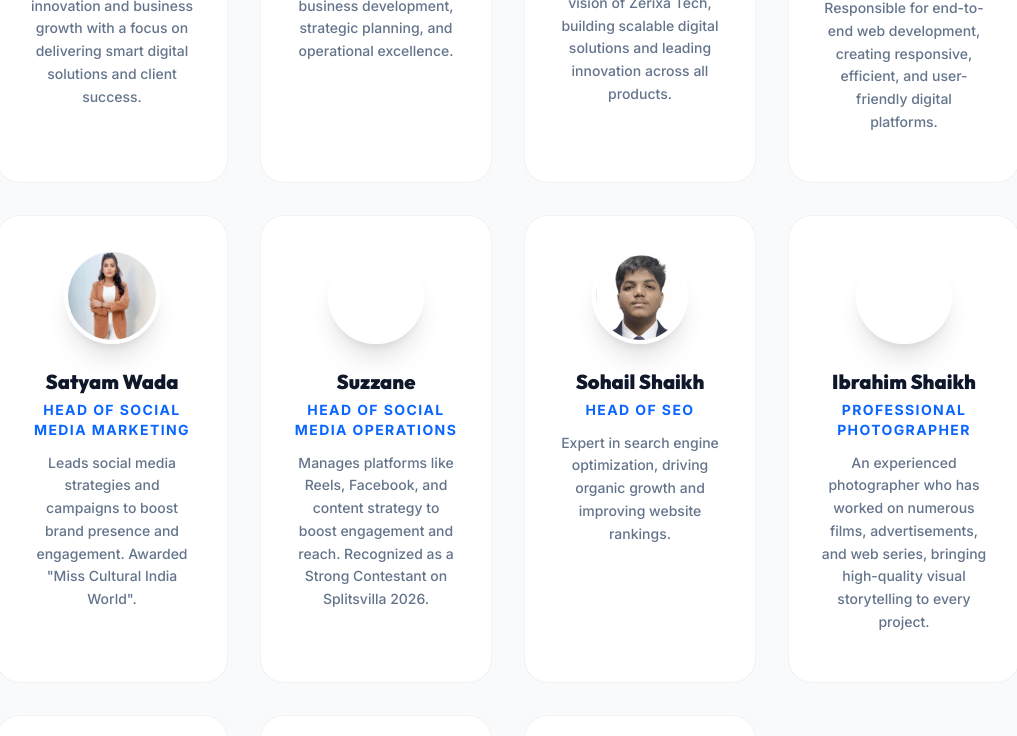
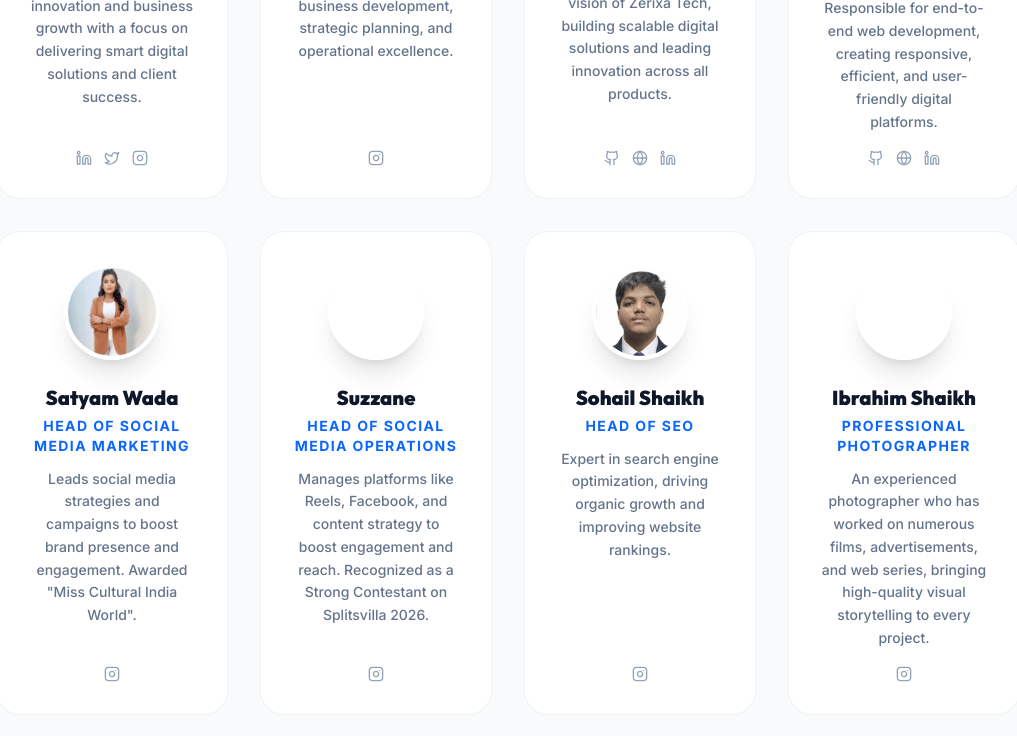
Before and after one commit to Blexedanas/tech, a Next.js app: page /about in a window 1280 px wide. Shown: the part 2600-3336 px from the top of the page, without its empty margins (132-1149 px from the left). Built offline with nearby package versions, Linux system fonts and the light colour scheme.

Commit message:
Standardize contact info, modernize CTA buttons, update team social links, and clean up preloader UI

```diff
--- a/app/about/page.tsx
+++ b/app/about/page.tsx
@@ -1,7 +1,7 @@
 'use client'
 
 import Link from 'next/link'
-import { ArrowRight, Target, Heart, Lightbulb, Shield, Award, Users, TrendingUp, CheckCircle, Github, Globe, Linkedin } from 'lucide-react'
+import { ArrowRight, Target, Heart, Lightbulb, Shield, Award, Users, TrendingUp, CheckCircle, Github, Globe, Linkedin, Instagram, Twitter } from 'lucide-react'
 import Magnetic from '@/components/ui/Magnetic'
 import { motion } from 'framer-motion'
 import React, { useState, useEffect } from 'react'
@@ -25,22 +25,23 @@ type TeamMember = {
         linkedin?: string;
         portfolio?: string;
         twitter?: string;
+        instagram?: string;
     };
     objectPosition?: string;
 };
 
 const team: TeamMember[] = [
-    { name: 'Zarin R Shaikh', role: 'Founder & CEO', desc: 'Visionary leader of Zerixa Tech, driving innovation and business growth with a focus on delivering smart digital solutions and client success.', image: '/Zarin.jpeg', color: 'hsl(20, 70%, 55%)', social: {} },
-    { name: 'Azim Sayyed', role: 'Co-Founder', desc: 'Co-founder of Zerixa Tech, contributing to business development, strategic planning, and operational excellence.', image: '/Azim.jpeg', color: 'hsl(210, 70%, 50%)', social: {} },
-    { name: 'Anas Shaikh', role: 'Chief Technology Officer (CTO)', desc: 'Drives the technology vision of Zerixa Tech, building scalable digital solutions and leading innovation across all products.', image: '/Anas.jpeg', color: 'hsl(260, 70%, 65%)', objectPosition: 'object-top', social: {} },
-    { name: 'Dipen Vishwakarama', role: 'Full Stack Developer', desc: 'Responsible for end-to-end web development, creating responsive, efficient, and user-friendly digital platforms.', image: '/Dipen.jpeg', color: 'hsl(180, 70%, 45%)', objectPosition: 'object-top', social: {} },
-    { name: 'Satyam Wada', role: 'Head of Social Media Marketing', desc: 'Leads social media strategies and campaigns to boost brand presence and engagement. Awarded "Miss Cultural India World".', image: '/satyamwada.png', color: 'hsl(330, 70%, 65%)', social: {} },
-    { name: 'Suzzane', role: 'Head of Social Media Operations', desc: 'Manages platforms like Reels, Facebook, and content strategy to boost engagement and reach. Recognized as a Strong Contestant on Splitsvilla 2026.', image: '', color: 'hsl(10, 70%, 60%)', social: {} },
-    { name: 'Sohail Shaikh', role: 'Head of SEO', desc: 'Expert in search engine optimization, driving organic growth and improving website rankings.', image: '/Sohail.png', color: 'hsl(280, 70%, 60%)', objectPosition: 'object-top', social: {} },
-    { name: 'Ibrahim Shaikh', role: 'Professional Photographer', desc: 'An experienced photographer who has worked on numerous films, advertisements, and web series, bringing high-quality visual storytelling to every project.', image: '', color: 'hsl(220, 70%, 40%)', social: {} },
-    { name: 'Amman Shaikh', role: 'Head of UI/UX Design', desc: 'Designs intuitive and visually engaging user experiences, enhancing customer interaction and brand identity.', image: '/Amaan.png', color: 'hsl(200, 70%, 55%)', objectPosition: 'object-top', social: {} },
-    { name: 'CA Ravi Vishwakarma', role: 'Head of Accounts & Finance', desc: 'Manages financial planning, accounting, and ensures smooth financial operations.', image: '', color: 'hsl(45, 80%, 50%)', social: {} },
-    { name: 'Adv. Vikram Kapoor', role: 'Head Legal Advisor', desc: 'Provides expert legal guidance, ensuring compliance, contracts, and business protection.', image: '/Vikramkapoor.jpeg', color: 'hsl(150, 60%, 50%)', objectPosition: 'object-top', social: {} },
+    { name: 'Zarin R Shaikh', role: 'Founder & CEO', desc: 'Visionary leader of Zerixa Tech, driving innovation and business growth with a focus on delivering smart digital solutions and client success.', image: '/Zarin.jpeg', color: 'hsl(20, 70%, 55%)', social: { linkedin: 'https://www.linkedin.com/feed/', instagram: 'https://www.instagram.com/sayyed.zarin/', twitter: 'https://x.com/' } },
+    { name: 'Azim Sayyed', role: 'Co-Founder', desc: 'Co-founder of Zerixa Tech, contributing to business development, strategic planning, and operational excellence.', image: '/Azim.jpeg', color: 'hsl(210, 70%, 50%)', social: { instagram: 'https://www.instagram.com/zerixa.tech/' } },
+    { name: 'Anas Shaikh', role: 'Chief Technology Officer (CTO)', desc: 'Drives the technology vision of Zerixa Tech, building scalable digital solutions and leading innovation across all products.', image: '/Anas.jpeg', color: 'hsl(260, 70%, 65%)', objectPosition: 'object-top', social: { linkedin: 'https://www.linkedin.com/in/anas-shaikh-a0ba1a2b1/', portfolio: 'https://anasportfoliio.web.app/', github: 'https://github.com/Blexedanas' } },
+    { name: 'Dipen Vishwakarama', role: 'Full Stack Developer', desc: 'Responsible for end-to-end web development, creating responsive, efficient, and user-friendly digital platforms.', image: '/Dipen.jpeg', color: 'hsl(180, 70%, 45%)', objectPosition: 'object-top', social: { linkedin: 'https://www.linkedin.com/in/dipen-vishwakarma-976705303/', github: 'https://github.com/vishwakarmadipen85', portfolio: 'https://dipenvishportfolio.netlify.app/' } },
+    { name: 'Satyam Wada', role: 'Head of Social Media Marketing', desc: 'Leads social media strategies and campaigns to boost brand presence and engagement. Awarded "Miss Cultural India World".', image: '/satyamwada.png', color: 'hsl(330, 70%, 65%)', social: { instagram: 'https://www.instagram.com/satyamvadasingh/' } },
+    { name: 'Suzzane', role: 'Head of Social Media Operations', desc: 'Manages platforms like Reels, Facebook, and content strategy to boost engagement and reach. Recognized as a Strong Contestant on Splitsvilla 2026.', image: '', color: 'hsl(10, 70%, 60%)', social: { instagram: 'https://www.instagram.com/zerixa.tech/' } },
+    { name: 'Sohail Shaikh', role: 'Head of SEO', desc: 'Expert in search engine optimization, driving organic growth and improving website rankings.', image: '/Sohail.png', color: 'hsl(280, 70%, 60%)', objectPosition: 'object-top', social: { instagram: 'https://www.instagram.com/zerixa.tech/' } },
+    { name: 'Ibrahim Shaikh', role: 'Professional Photographer', desc: 'An experienced photographer who has worked on numerous films, advertisements, and web series, bringing high-quality visual storytelling to every project.', image: '', color: 'hsl(220, 70%, 40%)', social: { instagram: 'https://www.instagram.com/zerixa.tech/' } },
+    { name: 'Amman Shaikh', role: 'Head of UI/UX Design', desc: 'Designs intuitive and visually engaging user experiences, enhancing customer interaction and brand identity.', image: '/Amaan.png', color: 'hsl(200, 70%, 55%)', objectPosition: 'object-top', social: { linkedin: 'https://www.linkedin.com/in/amaan-shaikh-781358326/', github: 'https://github.com/amaanshaiikh', instagram: 'https://www.instagram.com/amaan.__24/' } },
+    { name: 'CA Ravi Vishwakarma', role: 'Head of Accounts & Finance', desc: 'Manages financial planning, accounting, and ensures smooth financial operations.', image: '', color: 'hsl(45, 80%, 50%)', social: { instagram: 'https://www.instagram.com/zerixa.tech/' } },
+    { name: 'Adv. Vikram Kapoor', role: 'Head Legal Advisor', desc: 'Provides expert legal guidance, ensuring compliance, contracts, and business protection.', image: '/Vikramkapoor.jpeg', color: 'hsl(150, 60%, 50%)', objectPosition: 'object-top', social: { instagram: 'https://www.instagram.com/zerixa.tech/' } },
 ]
 
 
@@ -273,6 +274,16 @@ export default function AboutPage() {
                                                     <Linkedin className="w-4 h-4" />
                                                 </a>
                                             )}
+                                            {member.social.twitter && (
+                                                <a href={member.social.twitter} target="_blank" rel="noopener noreferrer" className="text-slate-400 hover:text-primary transition-colors">
+                                                    <Twitter className="w-4 h-4" />
+                                                </a>
+                                            )}
+                                            {member.social.instagram && (
+                                                <a href={member.social.instagram} target="_blank" rel="noopener noreferrer" className="text-slate-400 hover:text-primary transition-colors">
+                                                    <Instagram className="w-4 h-4" />
+                                                </a>
+                                            )}
                                         </div>
                                     )}
                                 </div>
--- a/app/page.tsx
+++ b/app/page.tsx
@@ -411,7 +411,7 @@ export default function Home() {
                         <div className="flex flex-col sm:flex-row flex-wrap gap-3 sm:gap-5 w-full max-w-xl">
                             <Magnetic>
                                 <Link href="/contact" className="btn-primary group w-full sm:w-auto justify-center">
-                                    <span>Start Your Project</span>
+                                    <span>Start Your Transformation</span>
                                     <ArrowRight className="w-4 h-4 group-hover:translate-x-1 transition-transform" />
                                 </Link>
                             </Magnetic>
--- a/components/layout/FloatingButtons.tsx
+++ b/components/layout/FloatingButtons.tsx
@@ -18,7 +18,7 @@ export default function FloatingButtons() {
         <div className="fixed bottom-6 right-8 md:right-10 z-[60] flex flex-col gap-3 items-end">
             {/* Phone */}
             <a
-                href="tel:+919924360745"
+                href="tel:+918079767676"
                 aria-label="Call us"
                 className="w-12 h-12 rounded-full bg-[#0070f3] flex items-center justify-center shadow-2xl hover:scale-110 transition-all duration-300"
                 style={{ boxShadow: '0 4px 20px rgba(0,112,243,0.4)' }}
@@ -28,7 +28,7 @@ export default function FloatingButtons() {
 
             {/* WhatsApp */}
             <a
-                href="https://wa.me/919924360745"
+                href="https://wa.me/918079767676"
                 target="_blank"
                 rel="noopener noreferrer"
                 aria-label="WhatsApp"
--- a/components/sections/FoundersSection.tsx
+++ b/components/sections/FoundersSection.tsx
@@ -11,7 +11,7 @@ const founders = [
         role: "Founder & CEO",
         image: "/Zarin.jpeg",
         bio: "Strategic visionary leading ZERIXA TECH's mission. Zarin drives the core business strategy to redefine how brands interact with technology.",
-        linkedin: "https://www.linkedin.com/",
+        linkedin: "https://www.linkedin.com/feed/",
         github: "https://github.com/",
         portfolio: "",
         skills: ["Strategy", "Operations", "Leadership"],
@@ -104,11 +104,11 @@ export default function FoundersSection() {
                                     </a>
                                     {founder.name === "Zarin R Shaikh" ? (
                                         <>
-                                            <a href="#" target="_blank" rel="noopener noreferrer" className="text-slate-400 hover:text-primary transition-all flex items-center gap-2 font-black uppercase tracking-widest text-[10px]">
+                                            <a href="https://www.instagram.com/sayyed.zarin/" target="_blank" rel="noopener noreferrer" className="text-slate-400 hover:text-primary transition-all flex items-center gap-2 font-black uppercase tracking-widest text-[10px]">
                                                 <Instagram className="w-4 h-4" />
                                                 Instagram
                                             </a>
-                                            <a href="#" target="_blank" rel="noopener noreferrer" className="text-slate-400 hover:text-primary transition-all flex items-center gap-2 font-black uppercase tracking-widest text-[10px]">
+                                            <a href="https://x.com/" target="_blank" rel="noopener noreferrer" className="text-slate-400 hover:text-primary transition-all flex items-center gap-2 font-black uppercase tracking-widest text-[10px]">
                                                 <Twitter className="w-4 h-4" />
                                                 X
                                             </a>
--- a/components/sections/TeamSection.tsx
+++ b/components/sections/TeamSection.tsx
@@ -1,7 +1,7 @@
 'use client'
 
 import Image from 'next/image'
-import { Linkedin, Twitter, Github, Globe } from 'lucide-react'
+import { Linkedin, Twitter, Github, Globe, Instagram } from 'lucide-react'
 
 type TeamMember = {
     name: string;
@@ -13,22 +13,23 @@ type TeamMember = {
         linkedin?: string;
         portfolio?: string;
         twitter?: string;
+        instagram?: string;
     };
     objectPosition?: string;
 };
 
 const team: TeamMember[] = [
-    { name: 'Zarin R Shaikh', role: 'Founder & CEO', desc: 'Visionary leader of Zerixa Tech, driving innovation and business growth with a focus on delivering smart digital solutions and client success.', image: '/Zarin.jpeg', social: {} },
-    { name: 'Azim Sayyed', role: 'Co-Founder', desc: 'Co-founder of Zerixa Tech, contributing to business development, strategic planning, and operational excellence.', image: '/Azim.jpeg', social: {} },
-    { name: 'Anas Shaikh', role: 'Chief Technology Officer (CTO)', desc: 'Drives the technology vision of Zerixa Tech, building scalable digital solutions and leading innovation across all products.', image: '/Anas.jpeg', objectPosition: 'object-top', social: { github: 'https://github.com/Blexedanas', portfolio: 'https://anasportfoliio.web.app/', linkedin: 'https://www.linkedin.com/in/anas-shaikh-a0ba1a2b1/' } },
-    { name: 'Dipen Vishwakarama', role: 'Full Stack Developer', desc: 'Responsible for end-to-end web development, creating responsive, efficient, and user-friendly digital platforms.', image: '/Dipen.jpeg', objectPosition: 'object-top', social: { github: 'https://github.com/vishwakarmadipen85', portfolio: 'https://dipenvishportfolio.netlify.app/', linkedin: 'https://www.linkedin.com/in/dipen-vishwakarma-976705303/' } },
-    { name: 'Satyam Wada', role: 'Head of Social Media Marketing', desc: 'Leads social media strategies and campaigns to boost brand presence and engagement. Awarded "Miss Cultural India World".', image: '/satyamwada.png', social: {} },
-    { name: 'Suzzane', role: 'Head of Social Media Operations', desc: 'Manages platforms like Reels, Facebook, and content strategy to boost engagement and reach. Recognized as a Strong Contestant on Splitsvilla 2026.', image: 'https://i.pravatar.cc/300?u=Sujzzan', social: {} },
-    { name: 'Sohail Shaikh', role: 'Head of SEO', desc: 'Expert in search engine optimization, driving organic growth and improving website rankings.', image: '/Sohail.png', objectPosition: 'object-top', social: {} },
-    { name: 'Ibrahim Shaikh', role: 'Professional Photographer', desc: 'An experienced photographer who has worked on numerous films, advertisements, and web series, bringing high-quality visual storytelling to every project.', image: 'https://i.pravatar.cc/300?u=Ibrahim', social: {} },
-    { name: 'Amman Shaikh', role: 'Head of UI/UX Design', desc: 'Designs intuitive and visually engaging user experiences, enhancing customer interaction and brand identity.', image: '/Amaan.png', objectPosition: 'object-top', social: {} },
-    { name: 'CA Ravi Vishwakarma', role: 'Head of Accounts & Finance', desc: 'Manages financial planning, accounting, and ensures smooth financial operations.', image: 'https://i.pravatar.cc/300?u=Ravi', social: {} },
-    { name: 'Adv. Vikram Kapoor', role: 'Head Legal Advisor', desc: 'Provides expert legal guidance, ensuring compliance, contracts, and business protection.', image: '/Vikramkapoor.jpeg', objectPosition: 'object-top', social: {} },
+    { name: 'Zarin R Shaikh', role: 'Founder & CEO', desc: 'Visionary leader of Zerixa Tech, driving innovation and business growth with a focus on delivering smart digital solutions and client success.', image: '/Zarin.jpeg', social: { linkedin: 'https://www.linkedin.com/feed/', instagram: 'https://www.instagram.com/sayyed.zarin/', twitter: 'https://x.com/' } },
+    { name: 'Azim Sayyed', role: 'Co-Founder', desc: 'Co-founder of Zerixa Tech, contributing to business development, strategic planning, and operational excellence.', image: '/Azim.jpeg', social: { instagram: 'https://www.instagram.com/zerixa.tech/' } },
+    { name: 'Anas Shaikh', role: 'Chief Technology Officer (CTO)', desc: 'Drives the technology vision of Zerixa Tech, building scalable digital solutions and leading innovation across all products.', image: '/Anas.jpeg', objectPosition: 'object-top', social: { linkedin: 'https://www.linkedin.com/in/anas-shaikh-a0ba1a2b1/', portfolio: 'https://anasportfoliio.web.app/', github: 'https://github.com/Blexedanas' } },
+    { name: 'Dipen Vishwakarama', role: 'Full Stack Developer', desc: 'Responsible for end-to-end web development, creating responsive, efficient, and user-friendly digital platforms.', image: '/Dipen.jpeg', objectPosition: 'object-top', social: { linkedin: 'https://www.linkedin.com/in/dipen-vishwakarma-976705303/', github: 'https://github.com/vishwakarmadipen85', portfolio: 'https://dipenvishportfolio.netlify.app/' } },
+    { name: 'Satyam Wada', role: 'Head of Social Media Marketing', desc: 'Leads social media strategies and campaigns to boost brand presence and engagement. Awarded "Miss Cultural India World".', image: '/satyamwada.png', social: { instagram: 'https://www.instagram.com/satyamvadasingh/' } },
+    { name: 'Suzzane', role: 'Head of Social Media Operations', desc: 'Manages platforms like Reels, Facebook, and content strategy to boost engagement and reach. Recognized as a Strong Contestant on Splitsvilla 2026.', image: 'https://i.pravatar.cc/300?u=Sujzzan', social: { instagram: 'https://www.instagram.com/zerixa.tech/' } },
+    { name: 'Sohail Shaikh', role: 'Head of SEO', desc: 'Expert in search engine optimization, driving organic growth and improving website rankings.', image: '/Sohail.png', objectPosition: 'object-top', social: { instagram: 'https://www.instagram.com/zerixa.tech/' } },
+    { name: 'Ibrahim Shaikh', role: 'Professional Photographer', desc: 'An experienced photographer who has worked on numerous films, advertisements, and web series, bringing high-quality visual storytelling to every project.', image: 'https://i.pravatar.cc/300?u=Ibrahim', social: { instagram: 'https://www.instagram.com/zerixa.tech/' } },
+    { name: 'Amman Shaikh', role: 'Head of UI/UX Design', desc: 'Designs intuitive and visually engaging user experiences, enhancing customer interaction and brand identity.', image: '/Amaan.png', objectPosition: 'object-top', social: { linkedin: 'https://www.linkedin.com/in/amaan-shaikh-781358326/', github: 'https://github.com/amaanshaiikh', instagram: 'https://www.instagram.com/amaan.__24/' } },
+    { name: 'CA Ravi Vishwakarma', role: 'Head of Accounts & Finance', desc: 'Manages financial planning, accounting, and ensures smooth financial operations.', image: 'https://i.pravatar.cc/300?u=Ravi', social: { instagram: 'https://www.instagram.com/zerixa.tech/' } },
+    { name: 'Adv. Vikram Kapoor', role: 'Head Legal Advisor', desc: 'Provides expert legal guidance, ensuring compliance, contracts, and business protection.', image: '/Vikramkapoor.jpeg', objectPosition: 'object-top', social: { instagram: 'https://www.instagram.com/zerixa.tech/' } },
 ]
 
 export default function TeamSection() {
@@ -83,6 +84,11 @@ export default function TeamSection() {
                                             <Twitter className="w-4 h-4" />
                                         </a>
                                     )}
+                                    {member.social.instagram && (
+                                        <a href={member.social.instagram} className="w-9 h-9 rounded-xl bg-white border border-black/5 flex items-center justify-center hover:bg-primary transition-all text-slate-400 hover:text-white shadow-sm hover:shadow-lg hover:shadow-primary/20">
+                                            <Instagram className="w-4 h-4" />
+                                        </a>
+                                    )}
                                     {member.social.github && (
                                         <a href={member.social.github} target="_blank" rel="noopener noreferrer" className="w-9 h-9 rounded-xl bg-white border border-black/5 flex items-center justify-center hover:bg-primary transition-all text-slate-400 hover:text-white shadow-sm hover:shadow-lg hover:shadow-primary/20">
                                             <Github className="w-4 h-4" />
```
Also changed, not shown: app/globals.css (+28 -1 lines), components/ui/Preloader.tsx (+1 -20 lines).
